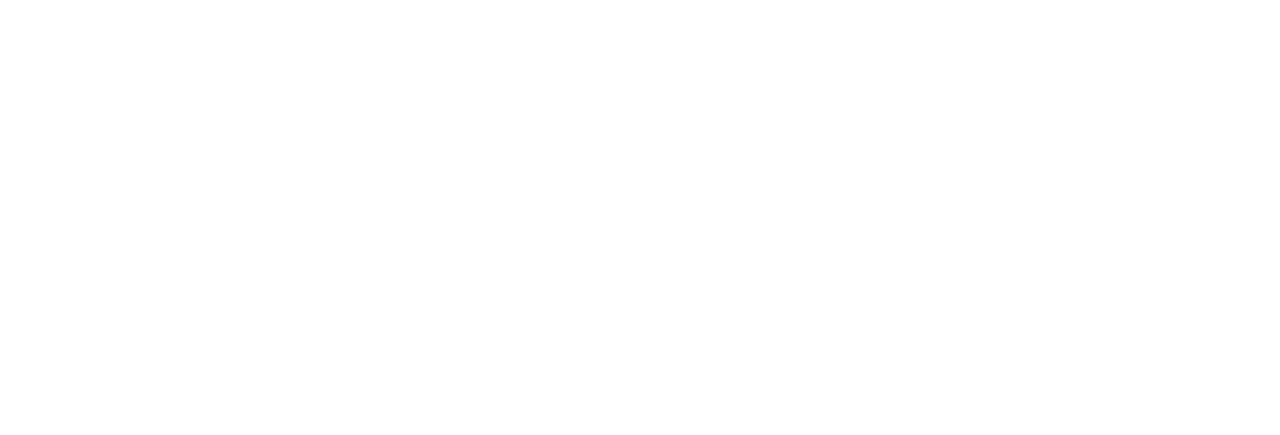
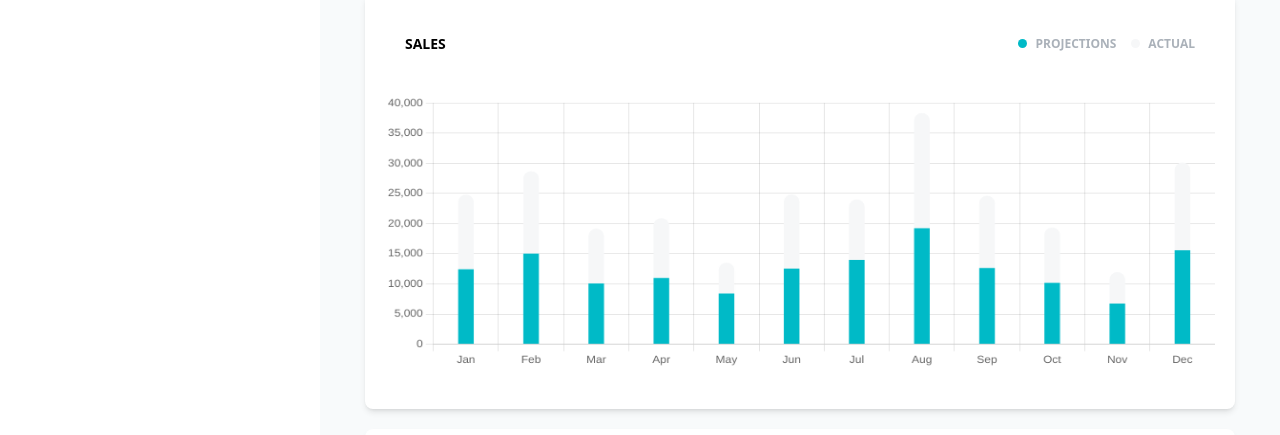
Before and after one commit to bigmanabel/dashly-clone, a React (Vite) app: page / in a window 1280 px wide. Shown: the part 899-1334 px from the top of the page. Before the commit the page ends 800 px from the top, so only its background shows below. Built offline with nearby package versions, Linux system fonts and the light colour scheme.

Commit message:
1024px update

```diff
--- a/src/components/Main/Main.jsx
+++ b/src/components/Main/Main.jsx
@@ -10,7 +10,7 @@ const Main = () => {
   return (
     <div className="w-full px-[45px] flex-1 overflow-y-auto mb-5 sm:px-[15px] xl:px-[45px]">
       <h1 className="text-[21.233px] mb-[23.55px] font-bold">Dashboard</h1>
-      <div className="flex sm:mb-[15px] sm:flex-col">
+      <div className="flex sm:mb-[15px] sm:flex-col min-[1400px]:flex-row">
         <div className="w-5/12 mb-5 sm:w-full">
           <div className="flex sm:flex-col md:flex-row md:-mx-[15px]">
             <IncomeCard />
--- a/src/pages/Home/Home.jsx
+++ b/src/pages/Home/Home.jsx
@@ -5,13 +5,13 @@ import SideNav from "../../components/SideNav/SideNav";
 
 const Home = () => {
   return (
-    <div className="flex h-screen sm:flex-col lg:flex-row">
-      <div className="lg:w-[275px] h-full">
+    <div className="flex h-screen sm:flex-col lg:flex-row lg:grid lg:grid-cols-12">
+      <div className="lg:col-span-3 min-[1400px]:col-span-2 h-full">
         <SideNav />
       </div>
 
-      <div className="flex-[10.325] bg-[#F8FAFB] flex flex-col">
-        <main className="lg:w-[749px] xl:w-[1005px] overflow-y-auto">
+      <div className="lg:col-span-9 min-[1400px]:col-span-10 bg-[#F8FAFB] flex flex-col">
+        <main className="overflow-y-auto">
           <Header />
           <Main />
           <Footer />
--- a/tailwind.config.js
+++ b/tailwind.config.js
@@ -7,7 +7,12 @@ export default {
     "./src/**/*.{js,ts,jsx,tsx}",
   ],
   theme: {
-    extend: {},
+    extend: {
+      gridColumn: {
+        '2.5': '2.5',
+        '9.5': '9.5'
+      }
+    },
   },
   plugins: [tailwindScrollbar],
 }
```
